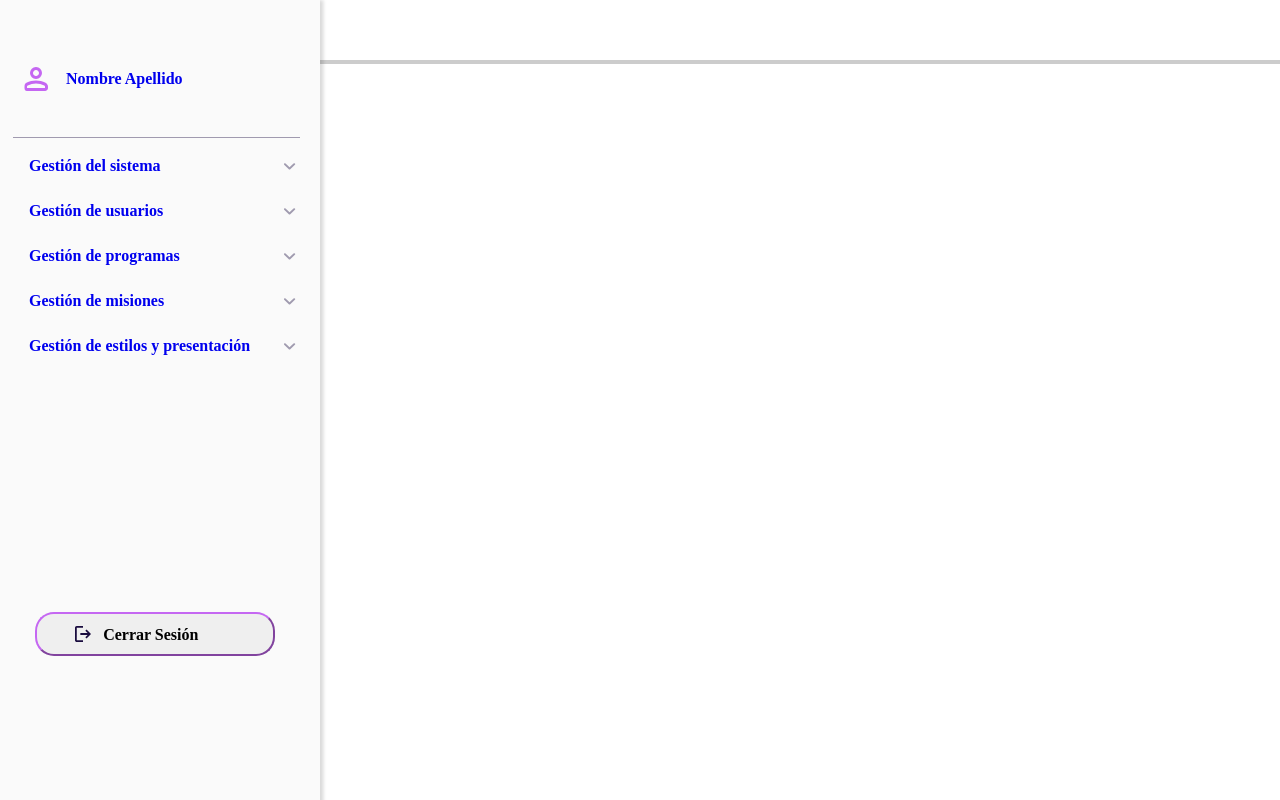
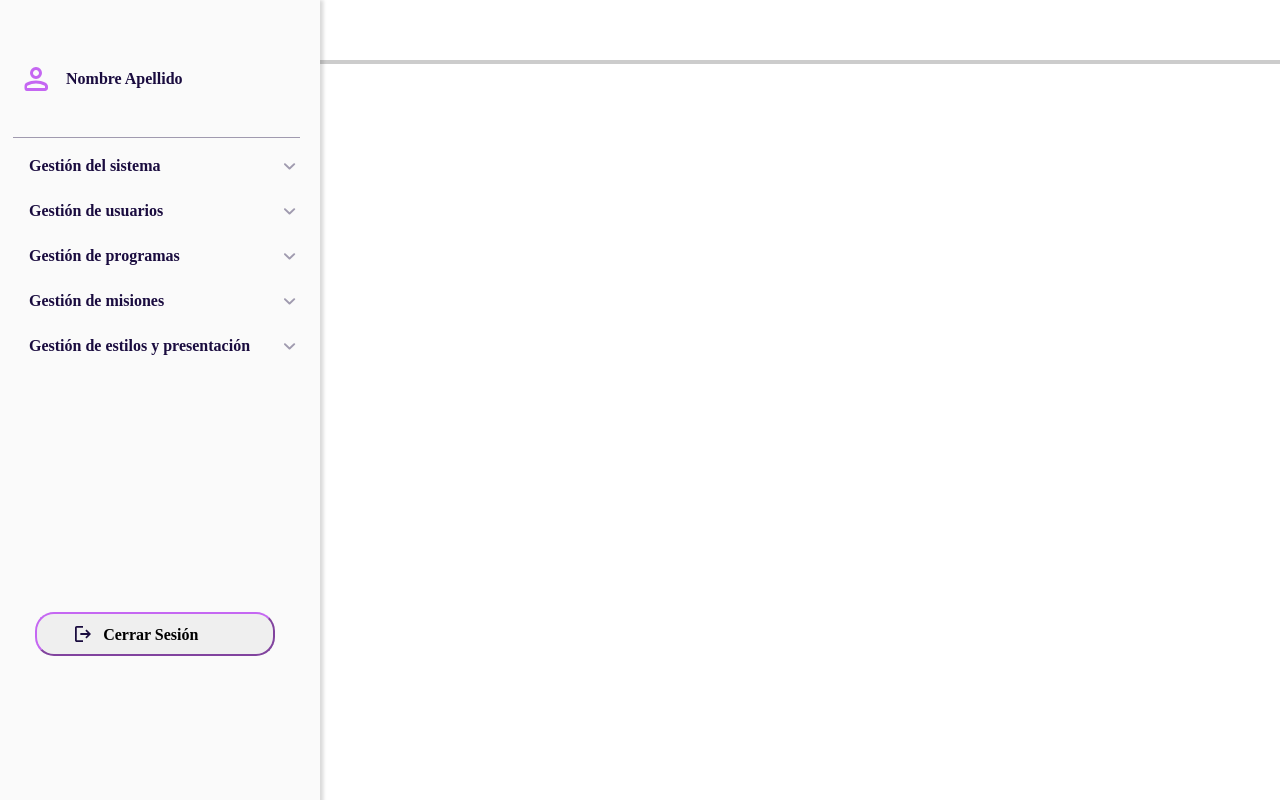
Before and after one commit to javierReyVargas/test-valemas, an Angular app: page /main in a window 1280 px wide. Built offline with nearby package versions, Linux system fonts and the light colour scheme.

Commit message:
fix color

```diff
--- a/projects/content/src/app/module/components/menu/menu.component.scss
+++ b/projects/content/src/app/module/components/menu/menu.component.scss
@@ -4,7 +4,6 @@
     padding: 0;
     margin: 0;
     & li {
-      color: var(--ngx-color-secondary);
       display: flex;
       justify-content: space-between;
       align-items: center;
@@ -20,6 +19,7 @@
         display: flex;
         align-items: center;
         font-size: 16px;
+        color: var(--ngx-color-secondary);
         font: normal normal bold 16px/19px Euclid Circular B;
         & > span {
           &.icon-profile {
```
